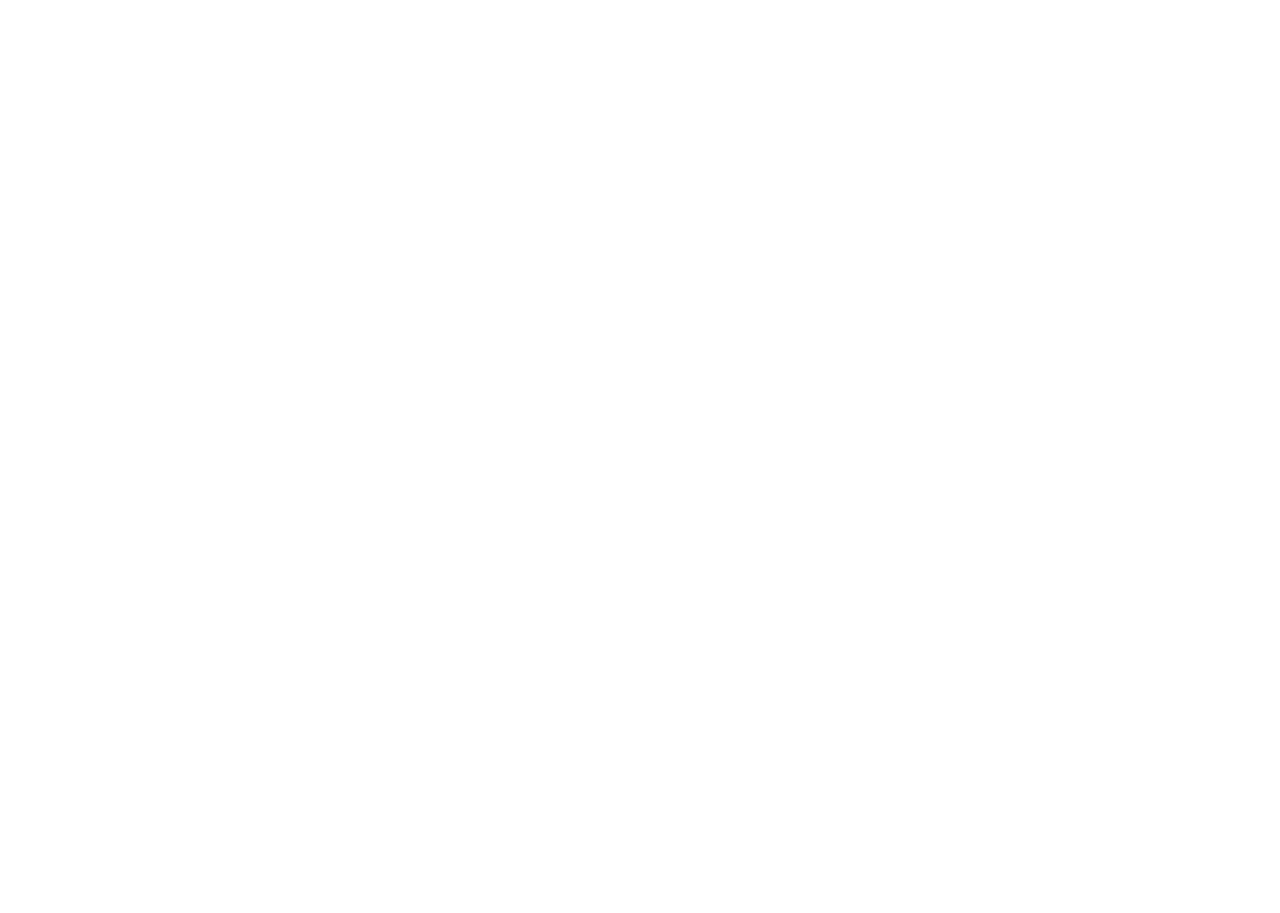
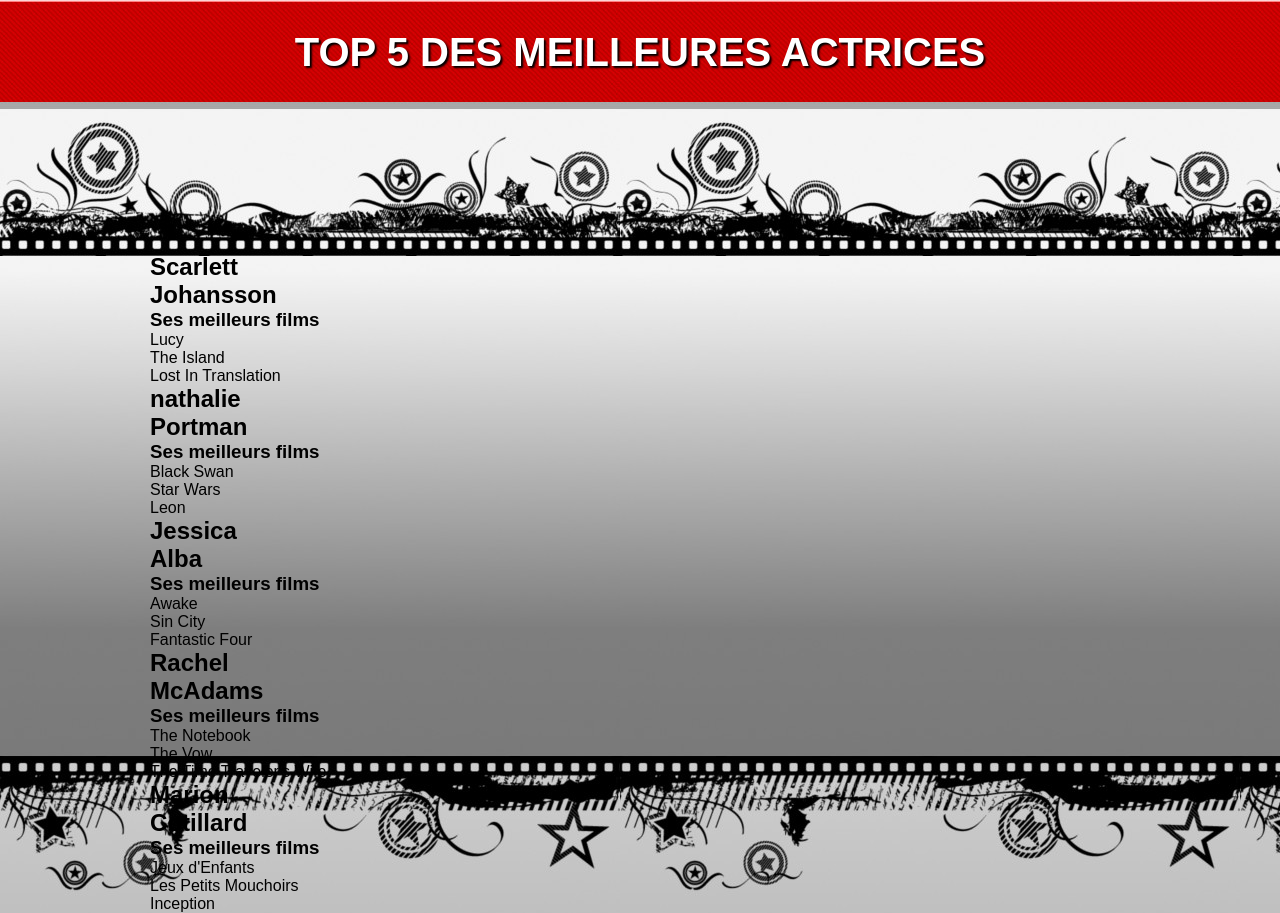
Before and after one commit to Voodoobear/top-5-actress-jQuery, a plain HTML site: page index.html in a window 1280 px wide. Before the commit the page ends 800 px from the top, so only its background shows below. Drawn offline with Linux system fonts and the light colour scheme.

Commit message:
filled the content, starting to stylize things

```diff
--- a/index.html
+++ b/index.html
@@ -1,12 +1,90 @@
 <!DOCTYPE html>
-<html lang="en">
+<html lang="fr">
 <head>
     <meta charset="UTF-8">
     <meta name="viewport" content="width=device-width, initial-scale=1.0">
     <meta http-equiv="X-UA-Compatible" content="ie=edge">
-    <title>Top 5 actrices</title>
+    <link rel="stylesheet" type="text/css" href="./style.css">
+    <title>Top 5 des meilleures actrices</title>
 </head>
 <body>
+    <header>
+        <h1>Top 5 des meilleures actrices</h1>
+    </header>
+    <section id="main-menu">
+        <ul>
+            <li>
+                <div id="part1" class="images">
+                    <div class="bw"></div>
+                    <div class="color"></div>
+                </div>
+                <div>
+                    <h2>Scarlett <br> Johansson</h2>
+                    <h3>Ses meilleurs films</h3>
+                        <p>Lucy</p>
+                        <p>The Island</p>
+                        <p>Lost In Translation</p>
+                    </h3>
+                </div>
+            </li>
+            <li>
+                <div id="part1" class="images">
+                    <div class="bw"></div>
+                    <div class="color"></div>
+                </div>
+                <div>
+                    <h2>nathalie <br> Portman</h2>
+                     <h3>Ses meilleurs films</h3>
+                        <p>Black Swan</p>
+                        <p>Star Wars</p>
+                        <p>Leon</p>
+                    </h3>
+                </div>
+            </li>
+            <li>
+                <div id="part1" class="images">
+                    <div class="bw"></div>
+                    <div class="color"></div>
+                </div>
+                <div>
+                    <h2>Jessica<br> Alba</h2>
+                    <h3>Ses meilleurs films</h3>
+                        <p>Awake</p>
+                        <p>Sin City</p>
+                        <p>Fantastic Four</p>
+                    </h3>
+                </div>
+            </li>
+            <li>
+                <div id="part1" class="images">
+                    <div class="bw"></div>
+                    <div class="color"></div>
+                </div>
+                <div>
+                    <h2>Rachel <br> McAdams</h2>                                <h3>Ses meilleurs films</h3>
+                        <p>The Notebook</p>
+                        <p>The Vow</p>
+                        <p>The Time Traveler's Wife</p>
+                    </h3>
+                </div>
+            </li>
+            <li>
+                <div id="part1" class="images">
+                    <div class="bw"></div>
+                    <div class="color"></div>
+                </div>
+                <div>
+                    <h2>Marion <br> Cotillard</h2>
+                    <h3>Ses meilleurs films</h3>
+                        <p>Jeux d'Enfants</p>
+                        <p>Les Petits Mouchoirs</p>
+                        <p>Inception</p>
+                    </h3>
+                </div>
+            </li>
+        </ul>
+    </section>
 
+    <script src="./script.js">
 </body>
 </html>
--- a/style.css
+++ b/style.css
@@ -0,0 +1,40 @@
+/*----- MAIN -----*/
+
+* {
+    margin: 0;
+    padding: 0;
+}
+
+ul, ol {
+    list-style-type: none;
+}
+
+body {
+    background: #bfbfbf url('./img/background.jpg') repeat-x;
+    font-family: Arial, "sans-serif";
+}
+
+header {
+    padding: 30px 0;
+}
+
+header h1 {
+    font-size: 40px;
+    text-align: center;
+    color: #fff;
+    text-transform: uppercase;
+    text-shadow: 2px 2px 2px #000;
+}
+
+/*----- MENU -----*/
+
+#main-menu {
+    width: 980px;
+    height: 500px;
+    margin: 0 auto;
+    padding-top: 148px;
+}
+
+#main-menu ul li {
+
+}
```
